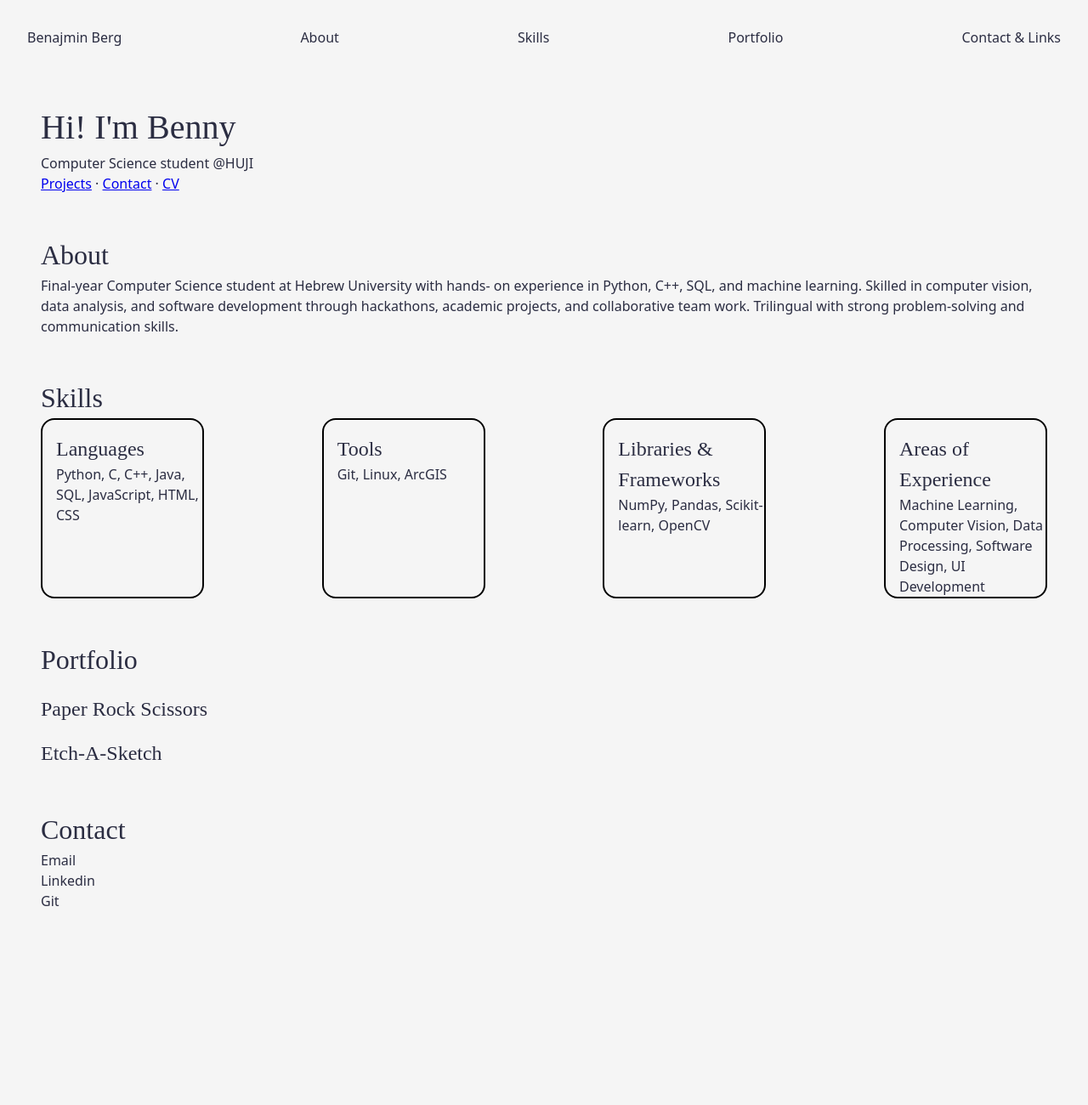
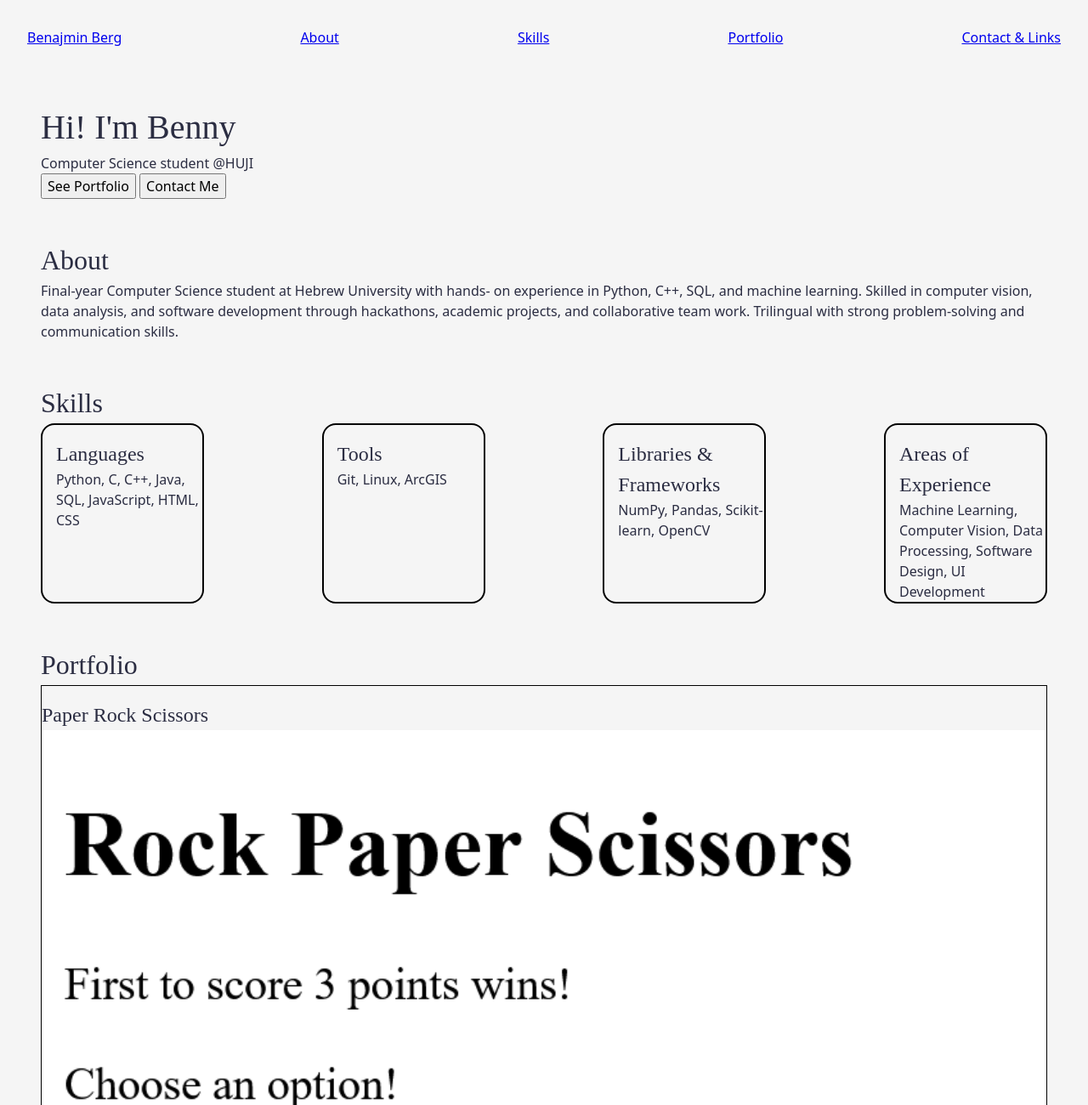
Before and after one commit to bennyberg/benny-website, a website built with Vite: page index.html in a window 1280 px wide. Shown: the top 1300 px of the page at 85% size. Before the commit the page ends 1120 px from the top, so only its background shows below. Built offline with nearby package versions, Linux system fonts and the light colour scheme; a web font is replaced by a local one.

Commit message:
additional styling

```diff
--- a/index.html
+++ b/index.html
@@ -11,22 +11,27 @@
 
 <body>
   <header role="banner">
-    <a>Benajmin Berg</a>
-    <a>About</a>
-    <a>Skills</a>
-    <a>Portfolio</a>
-    <a>Contact & Links</a>
+    <a href="#intro">Benajmin Berg</a>
+    <a href="#about">About</a>
+    <a href="#skills">Skills</a>
+    <a href="#portfolio">Portfolio</a>
+    <a href="#contact">Contact & Links</a>
   </header>
   <main>
     <section id=intro>
       <!-- <div>Hi! I'm Benny</div> -->
       <h1>Hi! I'm Benny</h1>
       <p>Computer Science student @HUJI</p>
-      <div>
+      <!-- <div>
         <a href="#projects">Projects</a> ·
         <a href="#contact">Contact</a> ·
         <a href="/Benjamin_Berg_CV.pdf" download>CV</a>
+      </div> -->
+      <div class="btn-container">
+        <button class="left-btn" type="button">See Portfolio</button>
+        <button class="right-btn" type="button">Contact Me</button>
       </div>
+
 
     </section>
     <section id=about>
@@ -69,19 +74,29 @@
       <div id="portfolio-container">
         <div class="portfolio-box">
           <h3>Paper Rock Scissors</h3>
+          <img src="/images/rock-paper-scissors.png" alt="Rock Paper Scissors">
+          <p>Play Rock Paper Scissors against the computer! Implemented with HTML, CSS and JavaScript.</p>
         </div>
         <div class="portfolio-box">
           <h3>Etch-A-Sketch</h3>
+          <img src="/images/etch-a-sketch.png" alt="Etch-A-Sketch">
+          <p>Use your mouse to draw a picture! Implemented with HTML, CSS and JavaScript.</p>
+          <div class="btn-container">
+            <button class="left-btn" type="button">Live Site</button>
+            <button class="right-btn" type="button">Code</button>
+          </div>
         </div>
       </div>
       </div>
     </section>
     <section id=contact>
       <h2>Contact</h2>
+      <div id="contact-container">
 
-      <a>Email</a>
-      <a>Linkedin</a>
-      <a>Git</a>
+        <button type="button">Email</button>
+        <button type="button">Linkedin</button>
+        <button type="button">Git</button>
+      </div>
     </section>
 
   </main>
--- a/styles/main.css
+++ b/styles/main.css
@@ -66,9 +66,19 @@ section{
   width: 12rem;
   /* height: 10rem; */
   /* flex-wrap: wrap; */
+}
+
+#porfolio-container{
+  display: flex;
+  gap: 1rem;
+}
+
+.portfolio-box{
+  display: flex;
+  flex-direction: column;
+  border: 1px solid black;
 
 }
-
 
 h1,
 h2,
```
Also changed, not shown: images/etch-a-sketch.png (added), images/rock-paper-scissors.png (added).
